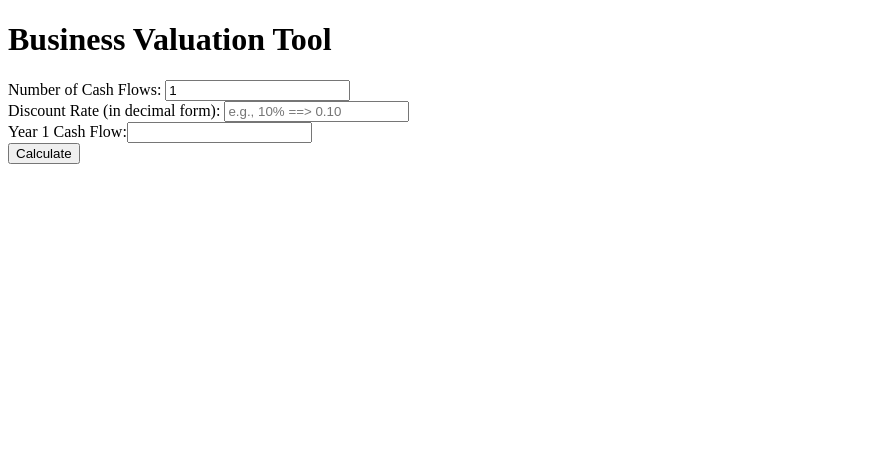
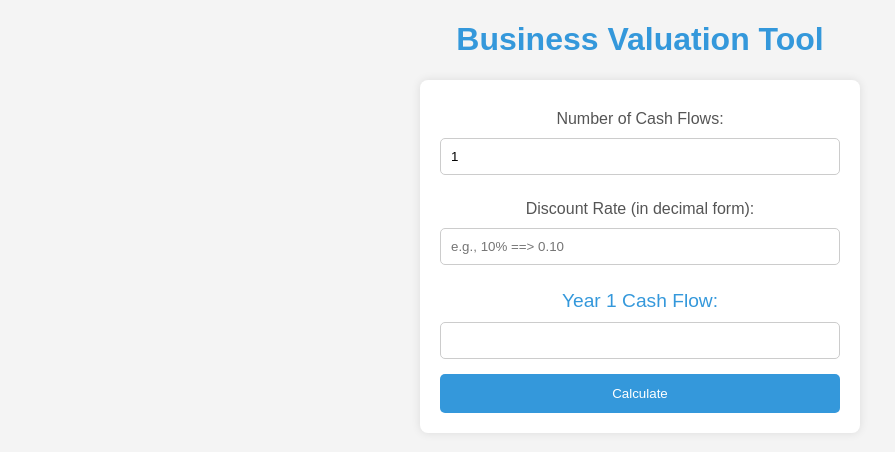
Before and after one commit to AganonIsaiah/Business-Valuation-Tool, a Flask app: page / in a window 1280 px wide. Shown: the top 452 px of the page, without its empty margins (0-895 px from the left). Run offline with Flask 2, Linux system fonts and the light colour scheme.

Commit message:
Updating Styles

```diff
--- /dev/null
+++ b/static/dcf.css
@@ -0,0 +1,80 @@
+body {
+    font-family: 'Arial', sans-serif;
+    background-color: #f4f4f4;
+    color: #333;
+    margin: 0;
+    padding: 0;
+}
+
+h1, h2, h3 {
+    text-align: center;
+    font-size: 2em;
+    color: #3498db;
+}
+
+p {
+    text-align: center;
+    font-size: 1.2em;
+}
+
+form {
+    width: 80%;
+    max-width: 400px;
+    margin: 20px auto;
+    text-align: center;
+    background-color: #fff;
+    padding: 20px;
+    border-radius: 8px;
+    box-shadow: 0 0 10px rgba(0, 0, 0, 0.1);
+}
+
+label {
+    display: block;
+    margin: 10px 0;
+    color: #555;
+}
+
+input {
+    width: 100%;
+    padding: 10px;
+    margin-bottom: 15px;
+    box-sizing: border-box;
+    border: 1px solid #ccc;
+    border-radius: 5px;
+}
+
+button {
+    width: 100%;
+    padding: 12px;
+    background-color: #3498db;
+    color: #fff;
+    border: none;
+    border-radius: 5px;
+    cursor: pointer;
+}
+
+button:hover {
+    background-color: #2980b9;
+}
+
+.error-message {
+    color: red;
+    text-align: center;
+    margin-top: 10px;
+}
+
+.cash-flow-label {
+    margin-top: 10px;
+    text-align: center;
+    font-size: 1.2em;
+    color: #3498db;
+}
+
+.cash-flow-input {
+    width: 100%;
+    padding: 10px;
+    margin-bottom: 15px;
+    box-sizing: border-box;
+    border: 1px solid #ccc;
+    border-radius: 5px;
+}
--- a/templates/analysis.html
+++ b/templates/analysis.html
@@ -5,6 +5,7 @@
     <meta http-equiv="X-UA-Compatible" content="IE=edge">
     <meta name="viewport" content="width=device-width, initial-scale=1.0">
     <title>Business Valuation Analysis</title>
+    <link rel="stylesheet" href="/static/analysis.css">
 </head>
 <body>
     <h1>Business Valuation Analysis</h1>
--- a/templates/dcf.html
+++ b/templates/dcf.html
@@ -5,6 +5,7 @@
     <meta http-equiv="X-UA-Compatible" content="IE=edge">
     <meta name="viewport" content="width=device-width, initial-scale=1.0">
     <title>Business Valuation Tool</title>
+    <link rel="stylesheet" href="/static/dcf.css">
 </head>
 <body>
     <h1>Business Valuation Tool</h1>
--- a/templates/scenario_analysis.html
+++ b/templates/scenario_analysis.html
@@ -6,6 +6,7 @@
     <meta http-equiv="X-UA-Compatible" content="IE=edge">
     <meta name="viewport" content="width=device-width, initial-scale=1.0">
     <title>Scenario Analysis Results</title>
+    <link rel="stylesheet" href="/static/scenario_analysis.css">
 </head>
 
 <body>
```
Also changed, not shown: static/analysis.css (added, +33 -0 lines), static/scenario_analysis.css (added, +30 -0 lines).
